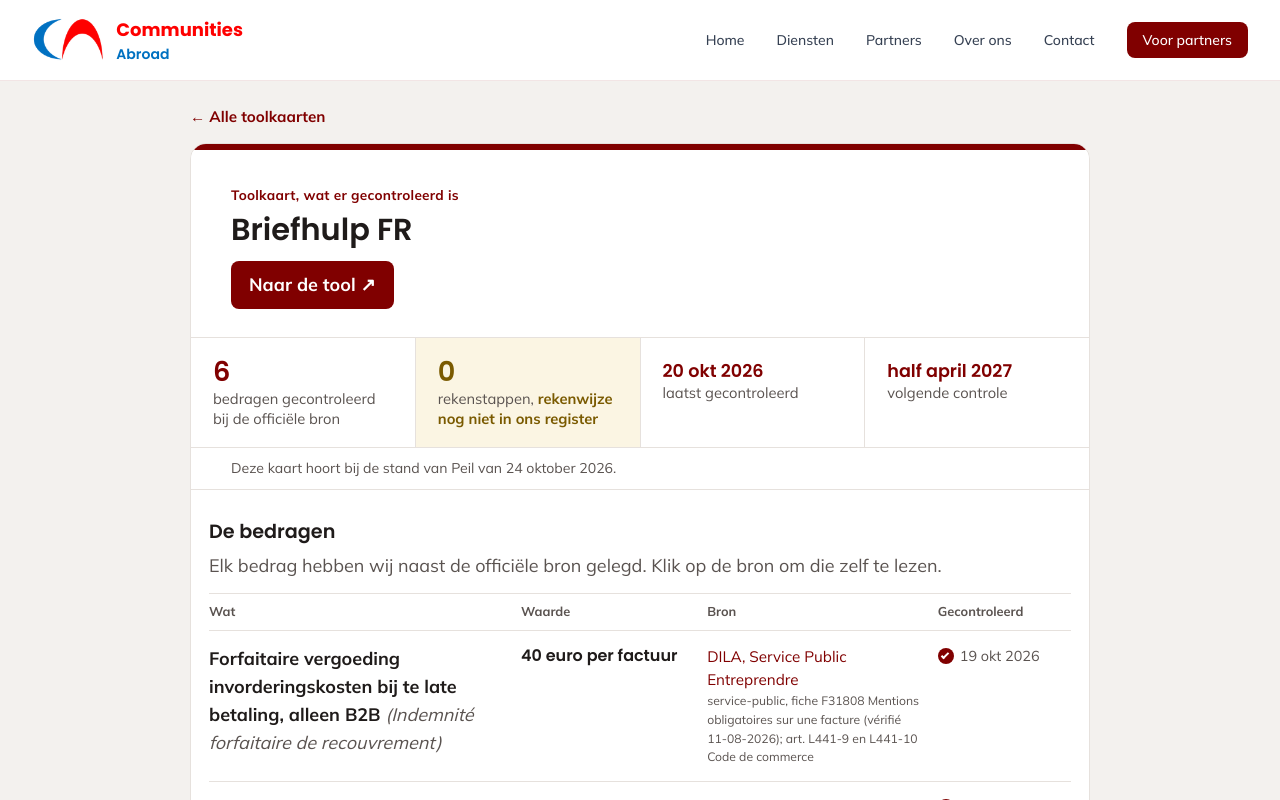
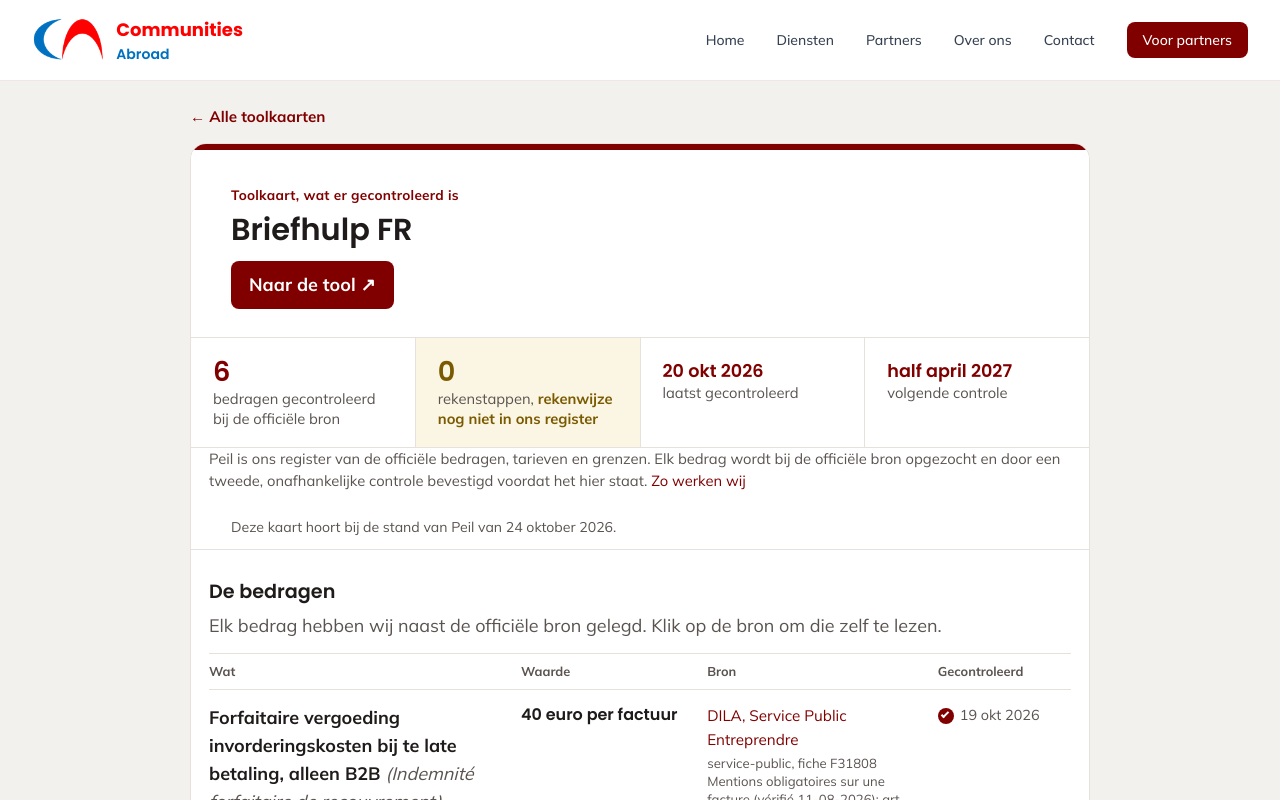
Before and after one commit to antonnoe/communitiesabroad, a Next.js app: page /manifest/tool/briefhulp-fr in a window 1280 px wide. Shown: the top 800 px of the page. Built offline with nearby package versions, Linux system fonts and the light colour scheme.

Commit message:
Toolkaart herstelronde 1: icoon in kader, uitleg over Peil, bronregel met instantie en verwijzing apart
Co-Authored-By: Claude Sonnet <noreply@anthropic.com>
Claude-Session: https://claude.ai/code/session_013Xbod2jGM7hUUf3QTijiEr

```diff
--- a/content/toolkaart.md
+++ b/content/toolkaart.md
@@ -9,6 +9,8 @@ tegels:
   stappenWoord: "rekenstappen"
   laatste: "laatst gecontroleerd"
   volgende: "volgende controle"
+peilUitleg: "Peil is ons register van de officiële bedragen, tarieven en grenzen. Elk bedrag wordt bij de officiële bron opgezocht en door een tweede, onafhankelijke controle bevestigd voordat het hier staat."
+zoWerkenLink: "Zo werken wij"
 standRegel: "Deze kaart hoort bij de stand van Peil van"
 bedragen:
   kop: "De bedragen"
--- a/src/app/manifest/tool/[slug]/page.tsx
+++ b/src/app/manifest/tool/[slug]/page.tsx
@@ -13,6 +13,8 @@ interface KaartTekst {
   naarTool: string;
   tegels: Record<string, string>;
   standRegel: string;
+  peilUitleg: string;
+  zoWerkenLink: string;
   bedragen: { kop: string; intro: string; leeg: string; kolommen: string[]; toonRest: string };
   rekenwijze: { kop: string; label: string; zin: string; leeg: string; gebruikt: string; gecontroleerd: string };
   zoWerkenWij: { kop: string; tekst: string; linkLabel: string; linkHref: string };
@@ -128,6 +130,12 @@ export default async function ToolkaartPage({ params }: { params: Promise<{ slug
               <span className="uitleg">{t.tegels.volgende}</span>
             </div>
           </section>
+          <p className="peiluitleg">
+            {t.peilUitleg}{" "}
+            <a href={t.zoWerkenWij.linkHref} rel="noopener noreferrer">
+              {t.zoWerkenLink}
+            </a>
+          </p>
           <p className="stand">
             {t.standRegel} {datumLang(k.stand)}.
           </p>
@@ -171,7 +179,13 @@ export default async function ToolkaartPage({ params }: { params: Promise<{ slug
               <>
                 {inControle && (
                   <div className="incontrole">
-                    <span className="label">{t.rekenwijze.label}</span>
+                    <span className="label">
+                      <svg width="16" height="16" viewBox="0 0 16 16" aria-hidden="true" focusable="false">
+                        <circle cx="8" cy="8" r="6.5" fill="none" stroke="currentColor" strokeWidth="1.6" />
+                        <path d="M8 4.5V8l2.5 1.5" fill="none" stroke="currentColor" strokeWidth="1.6" strokeLinecap="round" />
+                      </svg>
+                      {t.rekenwijze.label}
+                    </span>
                     <p>{t.rekenwijze.zin}</p>
                   </div>
                 )}
--- a/src/app/manifest/toolkaart.css
+++ b/src/app/manifest/toolkaart.css
@@ -42,6 +42,7 @@
 .tk .tegel.let { background: var(--let-bg); }
 .tk .tegel.let .getal { color: var(--let); }
 .tk .tegel.let strong { color: var(--let); font-weight: 700; }
+.tk .peiluitleg { margin: 0; padding: 0 18px 14px; font-size: 0.92rem; color: var(--tekst-2); }
 .tk .stand { margin: 0; padding: 10px 18px; font-size: 0.88rem; color: var(--tekst-2); }
 
 .tk .blok { padding: 22px 18px; border-top: 1px solid var(--lijn); }
@@ -56,7 +57,7 @@
 .tk .waarde { grid-area: waarde; font-family: var(--font-heading), Poppins, system-ui, sans-serif; font-weight: 600; font-size: 1rem; line-height: 1.35; min-width: 0; }
 .tk .bron { grid-area: bron; font-size: 0.95rem; }
 .tk .bron small, .tk .wet { color: var(--tekst-2); }
-.tk .bron small { margin-left: 0.4em; }
+.tk .bron small { display: block; margin-left: 0; font-size: 0.82rem; line-height: 1.4; margin-top: 2px; }
 .tk .datum { grid-area: datum; font-size: 0.9rem; color: var(--tekst-2); display: flex; align-items: center; gap: 6px; }
 .tk .datum::before { content: "Gecontroleerd"; }
 .tk .vink { order: -1; width: 16px; height: 16px; border-radius: 50%; background: var(--merk); display: inline-block; position: relative; flex: none; }
@@ -67,7 +68,7 @@
 
 .tk .incontrole { border: 1px solid var(--let-rand); background: var(--let-bg); border-radius: 10px; padding: 12px 14px; margin: 0.3rem 0 1.2rem; }
 .tk .incontrole .label { display: inline-flex; align-items: center; gap: 8px; font-weight: 700; color: var(--let); }
-.tk .incontrole .label::before { content: ""; width: 14px; height: 14px; border-radius: 50%; border: 2px solid currentColor; border-right-color: transparent; flex: none; }
+.tk .incontrole .label svg { flex: none; }
 .tk .incontrole p { margin: 0.3rem 0 0; font-size: 0.95rem; }
 .tk .eerlijk { margin: 0; padding: 12px 14px; border: 1px dashed #d6d0cb; border-radius: 8px; color: var(--tekst-2); font-size: 0.95rem; }
 .tk .stappen { list-style: none; margin: 0; padding: 0; counter-reset: st; }
@@ -131,7 +132,6 @@
   .tk .koprij { display: grid; font-size: 0.8rem; font-weight: 700; color: var(--tekst-2); padding: 8px 0; }
   .tk .koprij span { grid-area: auto; }
   .tk .waarde { text-align: left; }
-  .tk .bron small { display: block; margin-left: 0; }
   .tk .datum::before { content: none; }
   .tk .stappen li { padding-left: 50px; }
   .tk .voet { grid-template-columns: 1fr 1fr; }
```
